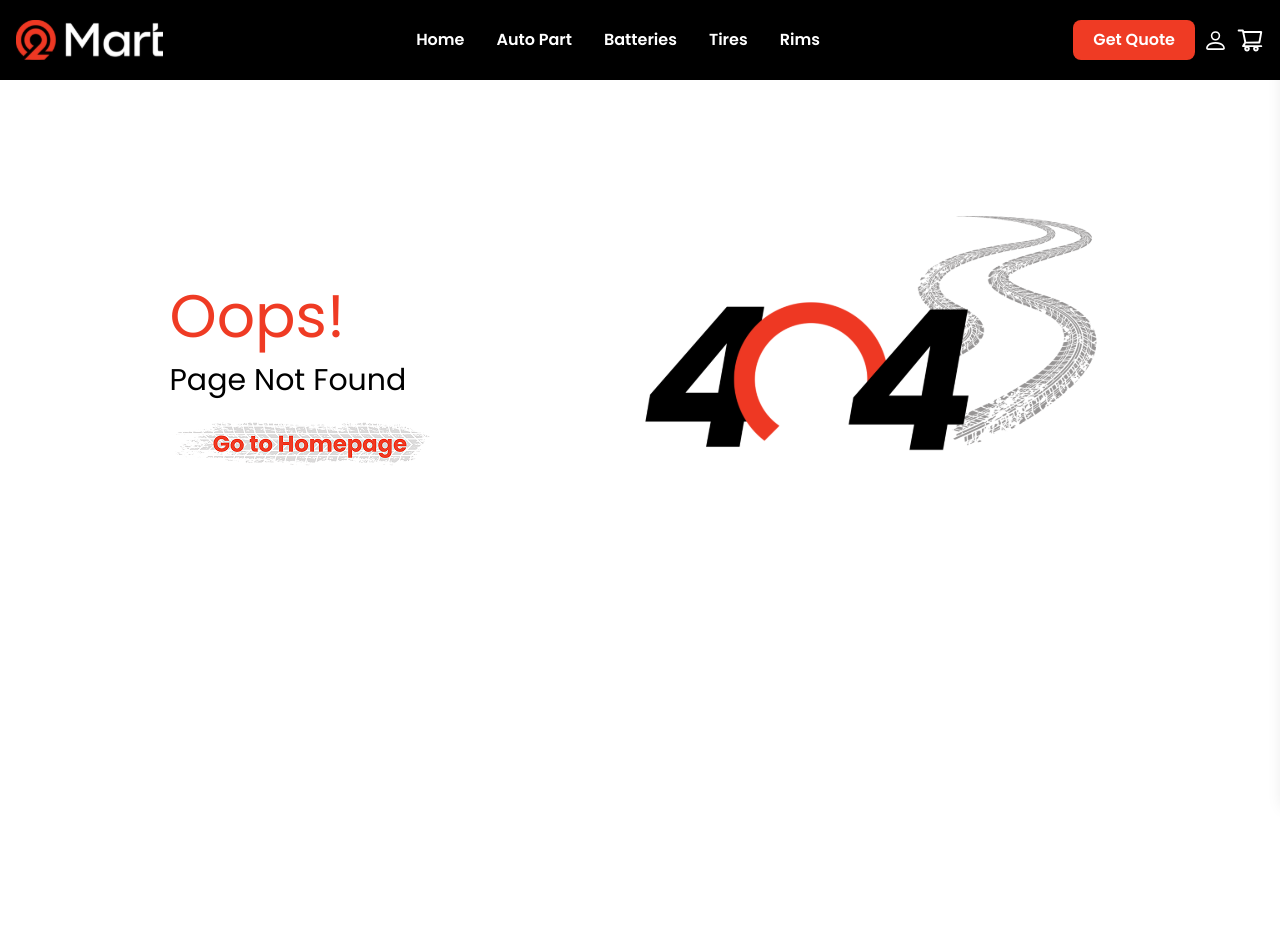
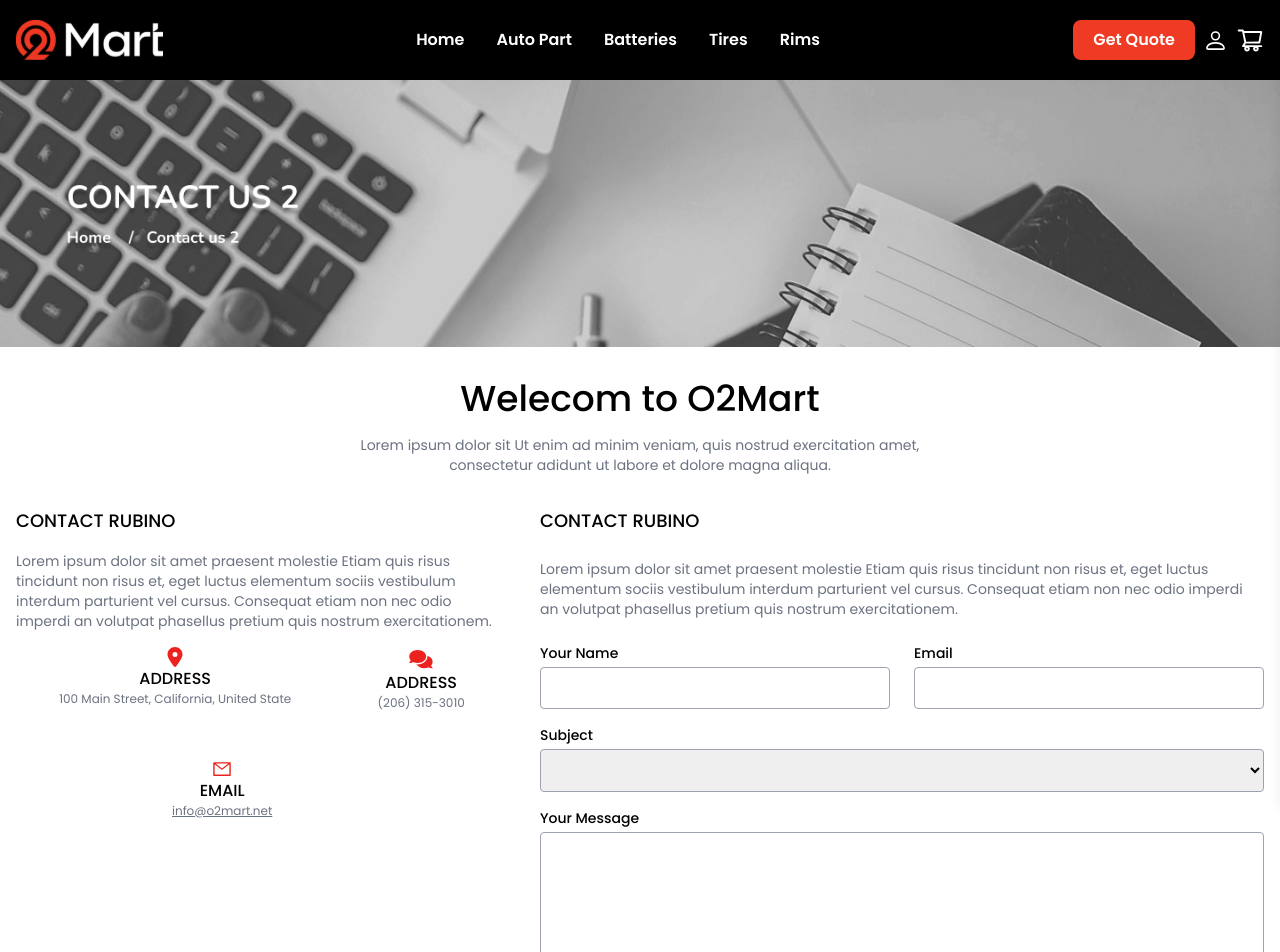
Before and after one commit to momarzouq/O2Mart, a React (Vite) app: page /contact-us in a window 1280 px wide. Shown: the top 952 px of the page. Built offline with nearby package versions, Linux system fonts and the light colour scheme.

Commit message:
finish contact us

```diff
--- a/src/App.jsx
+++ b/src/App.jsx
@@ -26,6 +26,7 @@ import Cart from "./components/Cart";
 import Checkout from "./components/Checkout";
 import ThankYou from "./components/ThankYou";
 import AboutUs from "./pages/AboutUs";
+import ContactUs from "./pages/ContactUs";
 
 function App() {
   return (
@@ -56,6 +57,7 @@ function App() {
         <Route path="/cart" element={<Cart />} />
         <Route path="/thank-you" element={<ThankYou />} />
         <Route path="/about-us" element={<AboutUs />} />
+        <Route path="/contact-us" element={<ContactUs />} />
         <Route path="/*" element={<NotFound />} />
       </Routes>
     </Layout>
--- /dev/null
+++ b/src/pages/ContactUs.jsx
@@ -0,0 +1,112 @@
+import { FaLocationDot } from "react-icons/fa6";
+import Contactus from "../assets/contactus.png";
+import Message from "../assets/message.svg";
+import Container from "../UI/Container";
+import { AiOutlineMail } from "react-icons/ai";
+export default function ContactUs() {
+  return (
+    <div>
+      <div>
+        {/* Hero */}
+        <img src={Contactus} className="object-cover w-full" />
+      </div>
+      {/* Main */}
+      <Container>
+        <div className="flex flex-col items-center justify-center my-8 space-y-4 ">
+          <h3 className="text-4xl font-medium lg:text-center lg:text-2xl">Welecom to O2Mart</h3>
+          <p className="w-1/2 text-center text-sm text-gray-500">
+            Lorem ipsum dolor sit Ut enim ad minim veniam, quis nostrud
+            exercitation amet, consectetur adidunt ut labore et dolore magna
+            aliqua.
+          </p>
+        </div>
+        <div>
+          {/* CONTACT RUBINO */}
+          <div className="flex lg:flex-col gap-8 my-8">
+            <div className="flex-1 flex flex-col gap-4">
+              <h3 className="text-lg font-medium">CONTACT RUBINO</h3>
+              <p className="text-sm text-gray-500">
+                Lorem ipsum dolor sit amet praesent molestie Etiam quis risus
+                tincidunt non risus et, eget luctus elementum sociis vestibulum
+                interdum parturient vel cursus. Consequat etiam non nec odio
+                imperdi an volutpat phasellus pretium quis nostrum
+                exercitationem.
+              </p>
+              <div className="flex lg:flex-col lg:gap-4 justify-around">
+                <div className="flex flex-col items-center">
+                  <FaLocationDot size={20} color="#EC221F" />
+                  <h4 className="font-medium">ADDRESS</h4>
+                  <p className="text-xs text-gray-500 text-center">
+                    100 Main Street, California, United State
+                  </p>
+                </div>
+                <div className="flex flex-col items-center">
+                  <img src={Message} className="h-6 w-6" />
+                  <h4 className="font-medium">ADDRESS</h4>
+                  <p className="text-xs text-gray-500 text-center">
+                    (206) 315-3010
+                  </p>
+                </div>
+              </div>
+              <div className="flex items-center justify-start lg:justify-center mt-8 lg:mt-2 ml-[156px] lg:ml-0">
+                <div className="flex flex-col items-center ">
+                  <AiOutlineMail size={20} color="#EC221F" />
+                  <h4 className="font-medium">EMAIL</h4>
+                  <p className="text-xs text-gray-500 text-center underline">
+                    info@o2mart.net
+                  </p>
+                </div>
+              </div>
+            </div>
+
+            {/* SEND A MESSAGE */}
+            <div className="flex-1  flex flex-col gap-6">
+              <h4 className="text-lg font-medium">CONTACT RUBINO</h4>
+              <p className="text-sm text-gray-500">
+                Lorem ipsum dolor sit amet praesent molestie Etiam quis risus
+                tincidunt non risus et, eget luctus elementum sociis vestibulum
+                interdum parturient vel cursus. Consequat etiam non nec odio
+                imperdi an volutpat phasellus pretium quis nostrum
+                exercitationem.
+              </p>
+              <div className="w-full flex flex-col gap-4">
+                <div className="w-full flex gap-6 lg:gap-2">
+                  <div className="flex flex-col flex-[1] lg:w-[49%]">
+                    <label className="text-sm font-medium  mb-1">
+                      Your Name
+                    </label>
+                    <input className="block border border-gray-400 py-2 px-4 rounded outline-none" />
+                  </div>
+                  <div className="flex flex-col flex-[3] lg:w-[49%]">
+                    <label className="text-sm font-medium  mb-1">Email</label>
+                    <input className="block border border-gray-400 py-2 px-4 rounded outline-none" />
+                  </div>
+                </div>
+
+                <div className="flex flex-col">
+                  <label className="text-sm font-medium  mb-1">Subject</label>
+                  <select className="w-full block border border-gray-400 py-2 px-4 rounded outline-none">
+                    <option value=""></option>
+                  </select>
+                </div>
+
+                <div className="flex flex-col">
+                  <label className="text-sm font-medium  mb-1">
+                    Your Message
+                  </label>
+                  <textarea className="w-full block border border-gray-400 py-12 px-4 rounded outline-none"></textarea>
+                </div>
+              </div>
+
+              <div className="flex justify-start ">
+                <button className="text-white text-sm bg-Brand py-1.5 px-10 rounded-sm">
+                  SUBMIT
+                </button>
+              </div>
+            </div>
+          </div>
+        </div>
+      </Container>
+    </div>
+  );
+}
```
Also changed, not shown: src/assets/contactus.png (added), src/assets/message.svg (added).
